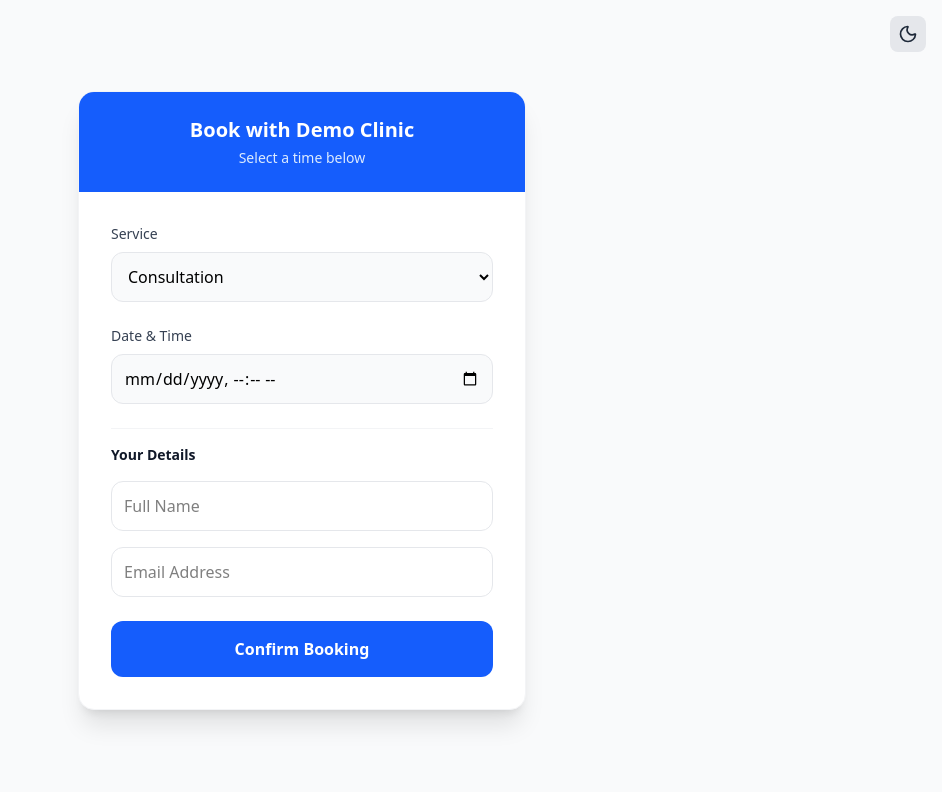
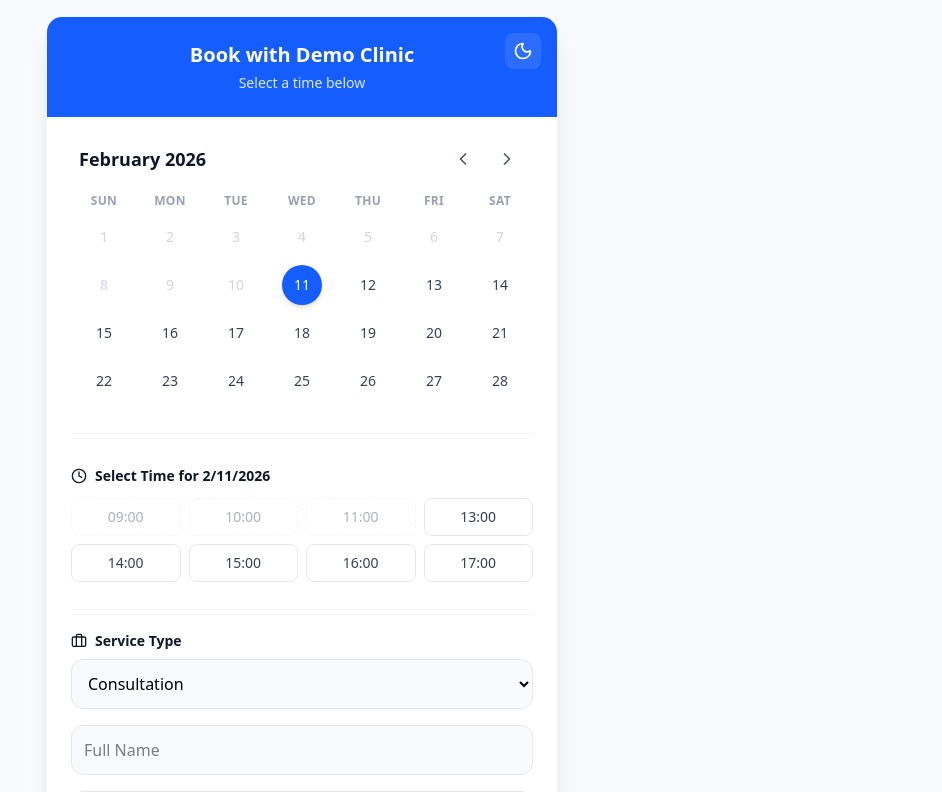
Before and after one commit to GuduruVinay/CareOps-Hackathon, a React (Vite) app in the folder client/: page /book in a window 1280 px wide. Shown: the top 792 px of the page, without its empty margins (338-1280 px from the left). Built offline with nearby package versions, Linux system fonts and the light colour scheme.

Commit message:
feat(client): Updated booking form

```diff
--- a/client/src/components/BookingForm.jsx
+++ b/client/src/components/BookingForm.jsx
@@ -1,24 +1,113 @@
-import { useState } from 'react';
+import { useState, useEffect } from 'react';
 import axios from 'axios';
-import { CheckCircle } from 'lucide-react';
-import ThemeToggle from '../components/ThemeToggle'; // <--- 1. Import the toggle
+import { CheckCircle, Calendar as CalendarIcon, Clock, ChevronLeft, ChevronRight, Briefcase } from 'lucide-react';
+import ThemeToggle from '../components/ThemeToggle';
 
 export default function BookingForm() {
   const [formData, setFormData] = useState({
     name: '',
     email: '',
     service_type: 'Consultation',
-    start_time: '',
   });
+
+  // Calendar State
+  const [currentDate, setCurrentDate] = useState(new Date());
+  const [selectedDate, setSelectedDate] = useState(new Date());
+  const [selectedTime, setSelectedTime] = useState(null);
   const [status, setStatus] = useState('idle');
+
+  const timeSlots = ["09:00", "10:00", "11:00", "13:00", "14:00", "15:00", "16:00", "17:00"];
+
+  // --- HELPER: Check if a time slot has passed ---
+  const isTimeSlotPast = (slotTime) => {
+    const today = new Date();
+
+    if (!selectedDate || selectedDate.setHours(0,0,0,0) > today.setHours(0,0,0,0)) return false;
+    if (selectedDate.setHours(0,0,0,0) < today.setHours(0,0,0,0)) return true;
+
+    const [slotHour, slotMinute] = slotTime.split(':').map(Number);
+    const currentHour = new Date().getHours();
+    const currentMinute = new Date().getMinutes();
+
+    if (currentHour > slotHour) return true;
+    if (currentHour === slotHour && currentMinute >= slotMinute) return true;
+
+    return false;
+  };
+
+  // --- CALENDAR LOGIC ---
+  const getDaysInMonth = (year, month) => new Date(year, month + 1, 0).getDate();
+  const getFirstDayOfMonth = (year, month) => new Date(year, month, 1).getDay();
+
+  const handlePrevMonth = () => {
+    const today = new Date();
+    if (currentDate.getMonth() === today.getMonth() && currentDate.getFullYear() === today.getFullYear()) return;
+    setCurrentDate(new Date(currentDate.getFullYear(), currentDate.getMonth() - 1, 1));
+  };
+
+  const handleNextMonth = () => {
+    setCurrentDate(new Date(currentDate.getFullYear(), currentDate.getMonth() + 1, 1));
+  };
+
+  const generateCalendarDays = () => {
+    const year = currentDate.getFullYear();
+    const month = currentDate.getMonth();
+    const daysInMonth = getDaysInMonth(year, month);
+    const firstDay = getFirstDayOfMonth(year, month);
+
+    const days = [];
+
+    for (let i = 0; i < firstDay; i++) {
+      days.push(<div key={`empty-${i}`} className="p-2"></div>);
+    }
+
+    const today = new Date();
+    today.setHours(0,0,0,0);
+
+    for (let day = 1; day <= daysInMonth; day++) {
+      const dateToCheck = new Date(year, month, day);
+      const isPast = dateToCheck < today;
+      const isSelected = selectedDate?.toDateString() === dateToCheck.toDateString();
+      const isToday = today.toDateString() === dateToCheck.toDateString();
+
+      days.push(
+        <button
+          key={day}
+          type="button"
+          disabled={isPast}
+          onClick={() => { setSelectedDate(dateToCheck); setSelectedTime(null); }}
+          className={`
+            p-2 w-10 h-10 rounded-full flex items-center justify-center text-sm font-medium transition-all mx-auto
+            ${isSelected ? 'bg-blue-600 text-white shadow-md' : ''}
+            ${!isSelected && !isPast ? 'hover:bg-blue-50 dark:hover:bg-gray-700 text-gray-700 dark:text-gray-200' : ''}
+            ${isPast ? 'text-gray-300 dark:text-gray-600 cursor-not-allowed' : ''}
+            ${isToday && !isSelected ? 'border border-blue-600 text-blue-600' : ''}
+          `}
+        >
+          {day}
+        </button>
+      );
+    }
+    return days;
+  };
 
   const handleSubmit = async (e) => {
     e.preventDefault();
+    if (!selectedDate || !selectedTime) {
+      alert("Please select a date and time");
+      return;
+    }
     setStatus('submitting');
+
+    const finalDate = new Date(selectedDate);
+    const [hours, minutes] = selectedTime.split(':');
+    finalDate.setHours(parseInt(hours), parseInt(minutes), 0, 0);
+
     try {
       await axios.post('http://localhost:5000/api/bookings', {
         workspace_id: 1,
-        ...formData
+        ...formData,
+        start_time: finalDate.toISOString(),
       });
       setStatus('success');
     } catch (err) {
@@ -30,44 +119,102 @@ export default function BookingForm() {
   if (status === 'success') {
     return (
       <div className="flex flex-col items-center justify-center min-h-screen bg-green-50 dark:bg-gray-900 p-6 text-center transition-colors">
-        {/* Success Header with Toggle */}
+        <div className="bg-white dark:bg-gray-800 p-8 rounded-2xl shadow-lg max-w-md w-full border border-gray-100 dark:border-gray-700 relative">
           <div className="absolute top-4 right-4">
              <ThemeToggle />
           </div>
-
-        <div className="bg-white dark:bg-gray-800 p-8 rounded-2xl shadow-lg max-w-md w-full border border-gray-100 dark:border-gray-700">
           <CheckCircle className="w-16 h-16 text-green-500 mx-auto mb-4" />
           <h2 className="text-2xl font-bold text-gray-900 dark:text-white mb-2">Booking Confirmed!</h2>
-          <p className="text-gray-600 dark:text-gray-300 mb-6">We have sent a confirmation email to {formData.email}.</p>
-          <button
-            onClick={() => window.location.reload()}
-            className="w-full py-3 bg-gray-900 dark:bg-blue-600 text-white rounded-xl font-medium hover:opacity-90 transition-colors"
-          >
-            Book Another
-          </button>
+          <p className="text-gray-600 dark:text-gray-300 mb-6">See you soon for your {formData.service_type}.</p>
+          <button onClick={() => window.location.reload()} className="w-full py-3 bg-gray-900 dark:bg-blue-600 text-white rounded-xl font-medium hover:opacity-90 transition-colors">Book Another</button>
         </div>
       </div>
     );
   }
 
   return (
-    <div className="min-h-screen bg-gray-50 dark:bg-gray-900 flex items-center justify-center p-4 transition-colors duration-200 relative">
+    <div className="min-h-screen bg-gray-50 dark:bg-gray-900 flex items-center justify-center p-4 transition-colors duration-200">
 
-      {/* 2. Absolute Positioned Toggle Button (Top Right) */}
+      <div className="bg-white dark:bg-gray-800 max-w-lg w-full rounded-2xl shadow-xl overflow-hidden border border-gray-100 dark:border-gray-700 transition-colors duration-200">
+
+        {/* --- HEADER WITH INTEGRATED TOGGLE --- */}
+        <div className="bg-blue-600 p-6 text-white relative">
+          {/* Toggle Button Positioned Inside Header */}
           <div className="absolute top-4 right-4">
-        <ThemeToggle />
+            <ThemeToggle className="p-2 rounded-lg bg-white/10 hover:bg-white/20 text-white transition-all backdrop-blur-sm" />
           </div>
 
-      <div className="bg-white dark:bg-gray-800 max-w-md w-full rounded-2xl shadow-xl overflow-hidden border border-gray-100 dark:border-gray-700 transition-colors duration-200">
-        <div className="bg-blue-600 p-6 text-white text-center">
+          <div className="text-center">
             <h1 className="text-xl font-bold">Book with Demo Clinic</h1>
             <p className="text-blue-100 text-sm mt-1">Select a time below</p>
           </div>
+        </div>
 
-        <form onSubmit={handleSubmit} className="p-8 space-y-6">
-          {/* Service Selection */}
+        <form onSubmit={handleSubmit} className="p-6 space-y-8">
+
+          {/* --- CALENDAR SECTION --- */}
           <div>
-            <label className="block text-sm font-medium text-gray-700 dark:text-gray-300 mb-2">Service</label>
+            <div className="flex items-center justify-between mb-4 px-2">
+              <span className="font-bold text-gray-900 dark:text-white text-lg">
+                {currentDate.toLocaleString('default', { month: 'long', year: 'numeric' })}
+              </span>
+              <div className="flex gap-2">
+                <button type="button" onClick={handlePrevMonth} className="p-2 hover:bg-gray-100 dark:hover:bg-gray-700 rounded-full text-gray-600 dark:text-gray-300"><ChevronLeft size={20} /></button>
+                <button type="button" onClick={handleNextMonth} className="p-2 hover:bg-gray-100 dark:hover:bg-gray-700 rounded-full text-gray-600 dark:text-gray-300"><ChevronRight size={20} /></button>
+              </div>
+            </div>
+
+            <div className="grid grid-cols-7 text-center mb-2">
+              {['Sun', 'Mon', 'Tue', 'Wed', 'Thu', 'Fri', 'Sat'].map(day => (
+                <div key={day} className="text-xs font-bold text-gray-400 uppercase tracking-wide">{day}</div>
+              ))}
+            </div>
+
+            <div className="grid grid-cols-7 gap-y-2">
+              {generateCalendarDays()}
+            </div>
+          </div>
+
+          <hr className="border-gray-100 dark:border-gray-700" />
+
+          {/* --- TIME SECTION --- */}
+          <div>
+            <label className="flex items-center gap-2 text-sm font-semibold text-gray-900 dark:text-white mb-3">
+              <Clock size={16} /> Select Time {selectedDate && `for ${selectedDate.toLocaleDateString()}`}
+            </label>
+            <div className="grid grid-cols-3 md:grid-cols-4 gap-2">
+              {timeSlots.map((time) => {
+                const isDisabled = isTimeSlotPast(time);
+                const isSelected = selectedTime === time;
+
+                return (
+                  <button
+                    key={time}
+                    type="button"
+                    disabled={isDisabled}
+                    onClick={() => setSelectedTime(time)}
+                    className={`
+                      py-2 px-1 rounded-lg text-sm font-medium border transition-all
+                      ${isSelected
+                        ? 'bg-blue-600 border-blue-600 text-white shadow-sm'
+                        : 'bg-white dark:bg-gray-800 border-gray-200 dark:border-gray-600 text-gray-700 dark:text-gray-300'}
+                      ${!isDisabled && !isSelected ? 'hover:border-blue-400' : ''}
+                      ${isDisabled ? 'opacity-40 cursor-not-allowed bg-gray-50 dark:bg-gray-700 text-gray-400 dark:text-gray-500 border-dashed' : ''}
+                    `}
+                  >
+                    {time}
+                  </button>
+                );
+              })}
+            </div>
+          </div>
+
+          {/* --- FORM FIELDS --- */}
+          <div className="space-y-4 pt-4 border-t border-gray-100 dark:border-gray-700">
+            <div>
+              <label className="flex items-center gap-2 text-sm font-semibold text-gray-900 dark:text-white mb-2">
+                <Briefcase size={16} /> Service Type
+              </label>
               <select
                 className="w-full p-3 border border-gray-200 dark:border-gray-600 rounded-xl bg-gray-50 dark:bg-gray-700 dark:text-white focus:ring-2 focus:ring-blue-500 outline-none transition-colors"
                 value={formData.service_type}
@@ -79,27 +226,11 @@ export default function BookingForm() {
               </select>
             </div>
 
-          {/* Date & Time */}
-          <div>
-            <label className="block text-sm font-medium text-gray-700 dark:text-gray-300 mb-2">Date & Time</label>
-            <input
-              type="datetime-local"
-              required
-              className="w-full p-3 border border-gray-200 dark:border-gray-600 rounded-xl bg-gray-50 dark:bg-gray-700 dark:text-white focus:ring-2 focus:ring-blue-500 outline-none transition-colors"
-              value={formData.start_time}
-              onChange={(e) => setFormData({...formData, start_time: e.target.value})}
-            />
-          </div>
-
-          {/* Contact Details */}
-          <div className="pt-4 border-t border-gray-100 dark:border-gray-700">
-            <h3 className="text-sm font-semibold text-gray-900 dark:text-white mb-4">Your Details</h3>
-            <div className="space-y-4">
             <input
               type="text"
               placeholder="Full Name"
               required
-                className="w-full p-3 border border-gray-200 dark:border-gray-600 rounded-xl bg-white dark:bg-gray-700 dark:text-white focus:ring-2 focus:ring-blue-500 outline-none transition-colors"
+              className="w-full p-3 border border-gray-200 dark:border-gray-600 rounded-xl bg-gray-50 dark:bg-gray-700 dark:text-white focus:ring-2 focus:ring-blue-500 outline-none"
               value={formData.name}
               onChange={(e) => setFormData({...formData, name: e.target.value})}
             />
@@ -107,17 +238,16 @@ export default function BookingForm() {
               type="email"
               placeholder="Email Address"
               required
-                className="w-full p-3 border border-gray-200 dark:border-gray-600 rounded-xl bg-white dark:bg-gray-700 dark:text-white focus:ring-2 focus:ring-blue-500 outline-none transition-colors"
+              className="w-full p-3 border border-gray-200 dark:border-gray-600 rounded-xl bg-gray-50 dark:bg-gray-700 dark:text-white focus:ring-2 focus:ring-blue-500 outline-none"
               value={formData.email}
               onChange={(e) => setFormData({...formData, email: e.target.value})}
             />
           </div>
-          </div>
 
           <button
             type="submit"
-            disabled={status === 'submitting'}
-            className="w-full py-4 bg-blue-600 text-white rounded-xl font-bold hover:bg-blue-700 transition-colors disabled:opacity-50"
+            disabled={status === 'submitting' || !selectedTime}
+            className="w-full py-4 bg-gray-900 dark:bg-blue-600 text-white rounded-xl font-bold hover:opacity-90 transition-all shadow-lg disabled:opacity-50 disabled:cursor-not-allowed"
           >
             {status === 'submitting' ? 'Processing...' : 'Confirm Booking'}
           </button>
--- a/client/src/components/ThemeToggle.jsx
+++ b/client/src/components/ThemeToggle.jsx
@@ -1,13 +1,18 @@
 import useTheme from "../hooks/useTheme";
 import { Moon, Sun } from "lucide-react";
 
-export default function ThemeToggle() {
+export default function ThemeToggle({ className }) {
   const [theme, setTheme] = useTheme();
 
   return (
     <button
       onClick={() => setTheme(theme === "light" ? "dark" : "light")}
-      className="p-2 rounded-lg transition-colors duration-200 bg-gray-200 hover:bg-gray-300 text-gray-800 dark:bg-gray-700 dark:hover:bg-gray-600 dark:text-yellow-400"
+      // If a custom className is passed, use it. Otherwise, use the default gray styles.
+      className={className || `
+        p-2 rounded-lg transition-colors duration-200
+        bg-gray-200 hover:bg-gray-300 text-gray-800
+        dark:bg-gray-700 dark:hover:bg-gray-600 dark:text-yellow-400
+      `}
       aria-label="Toggle Dark Mode"
     >
       {theme === "light" ? <Moon size={20} /> : <Sun size={20} />}
```
Lines whose indentation alone changed are shown as unchanged.
